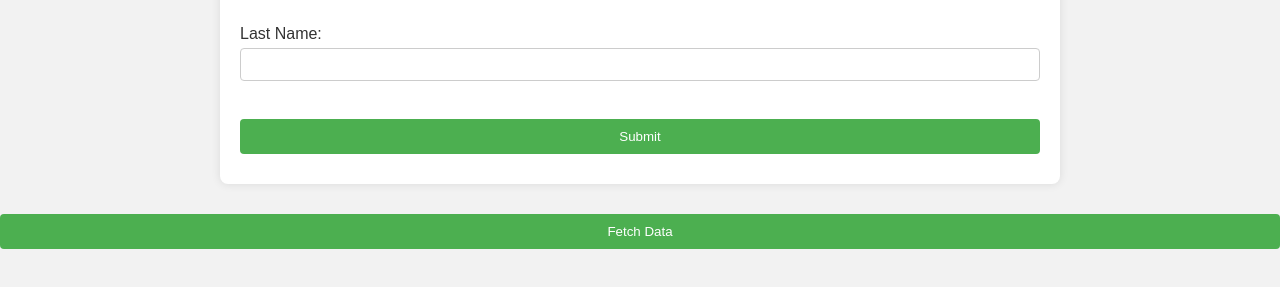
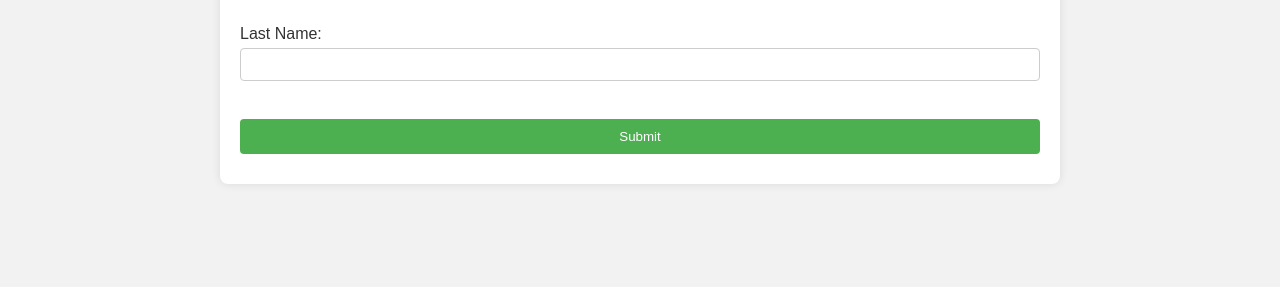
Before and after one commit to pheneaus/assignment1_cbd3354, a plain HTML site: page frontend/index.html in a window 1280 px wide. Shown: the part 159-446 px from the top of the page. Drawn offline with Linux system fonts and the light colour scheme.

Commit message:
Removed unnecessary code from frontend and pushing to dev branch

```diff
--- a/frontend/index.html
+++ b/frontend/index.html
@@ -109,7 +109,7 @@
         </table>
     </div>
 
-    <button id="fetchButton">Fetch Data</button>
+
 
     <script>
         document.getElementById("uploadForm").addEventListener("submit", function(event) {
```
